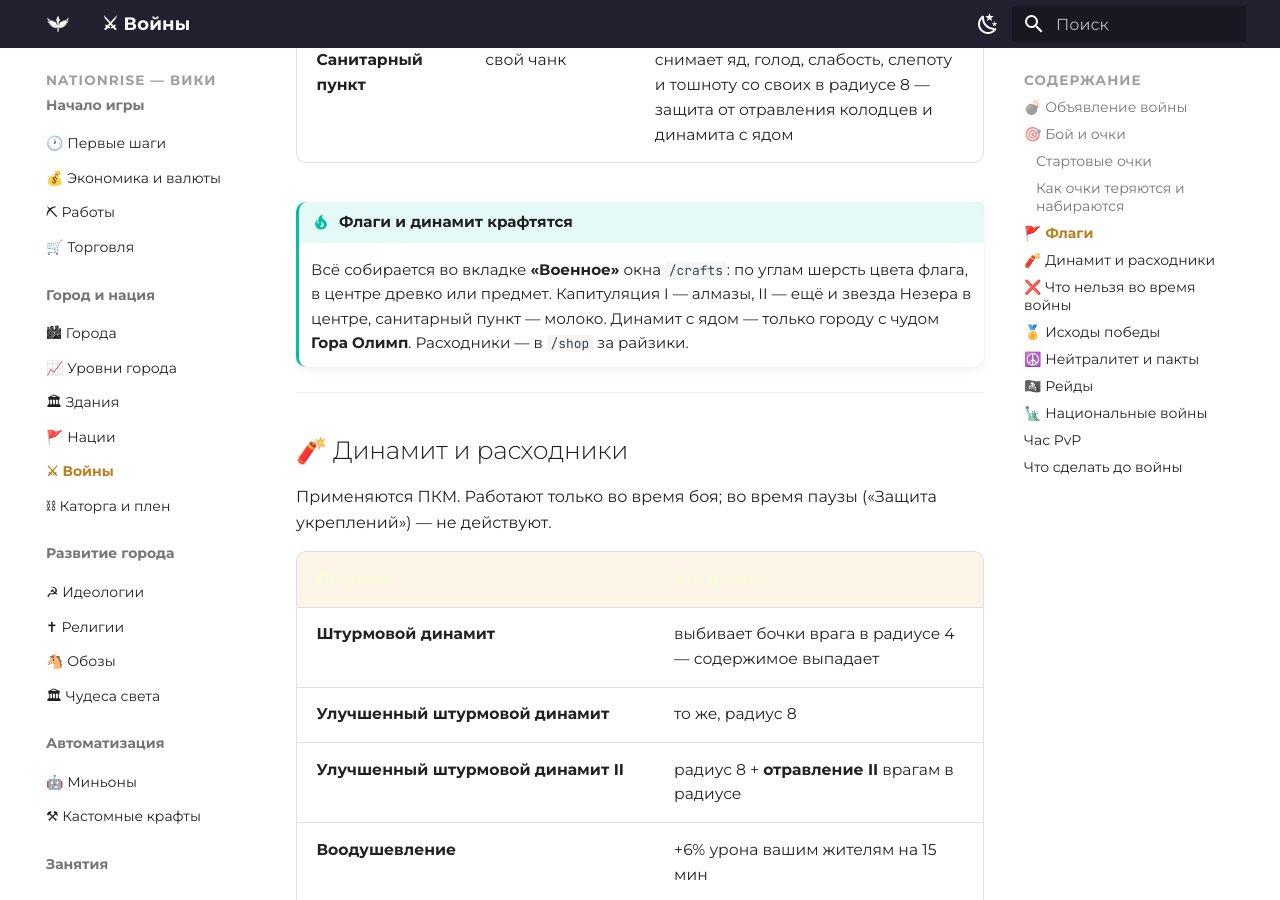
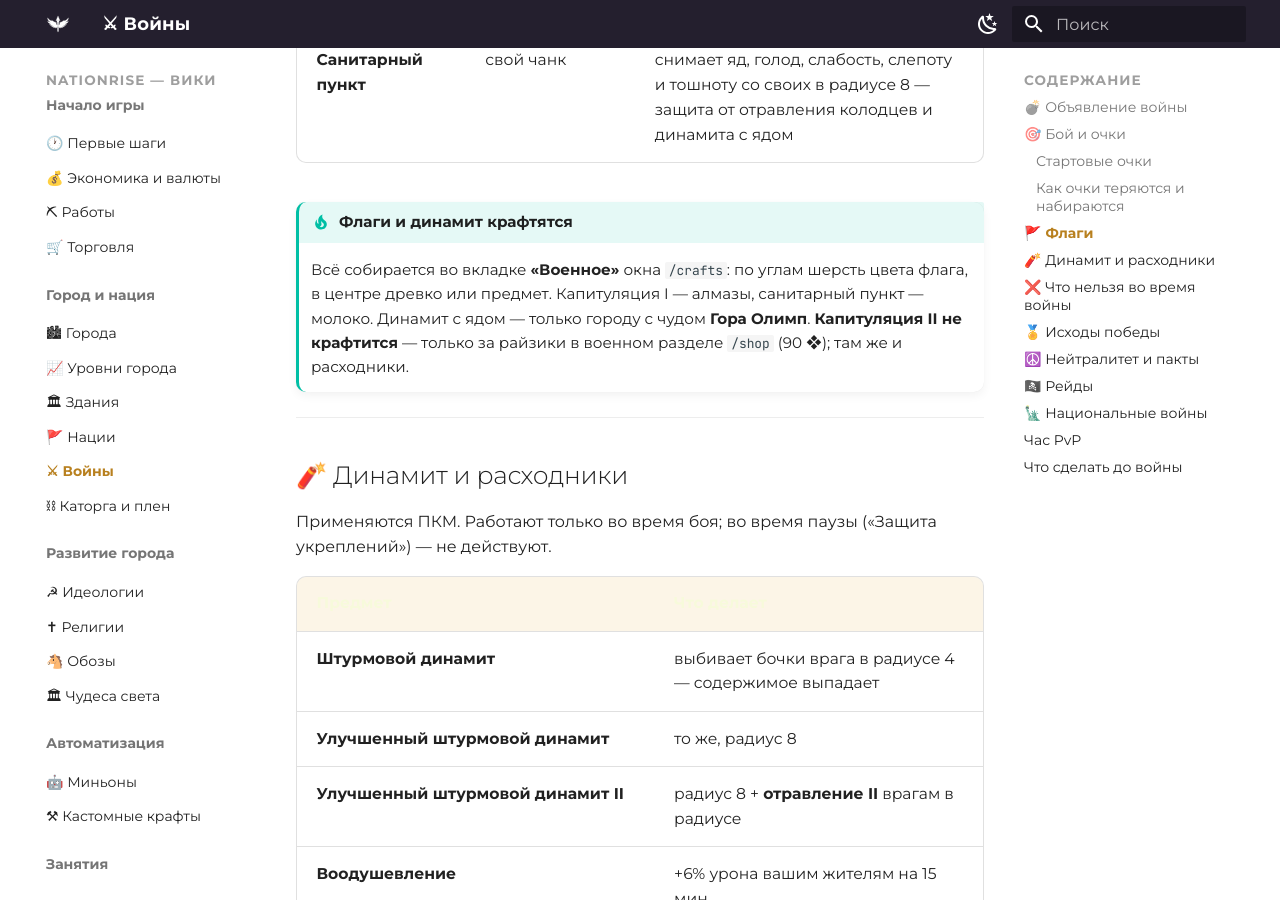
Before and after one commit to zixSSSed/NationRise-Wiki-RU, an MkDocs documentation site: the page built from docs/war.md, in a window 1280 px wide and 900 px high, scrolled down 3137 px. Built offline with MkDocs 1.6.1 and Material for MkDocs 9.7.7, drawn with Linux system fonts in a browser that asks for light colours.

Commit message:
war: капитуляция II только за райзики, без крафта

```diff
--- a/docs/war.md
+++ b/docs/war.md
@@ -86,9 +86,10 @@
 
 !!! tip "Флаги и динамит крафтятся"
     Всё собирается во вкладке **«Военное»** окна `/crafts`: по углам шерсть цвета флага,
-    в центре древко или предмет. Капитуляция I — алмазы, II — ещё и звезда Незера в центре,
-    санитарный пункт — молоко. Динамит с ядом — только городу с чудом **Гора Олимп**.
-    Расходники — в `/shop` за райзики.
+    в центре древко или предмет. Капитуляция I — алмазы, санитарный пункт — молоко.
+    Динамит с ядом — только городу с чудом **Гора Олимп**.
+    **Капитуляция II не крафтится** — только за райзики в военном разделе `/shop`
+    (90 ❖); там же и расходники.
 
 ---
 
```
